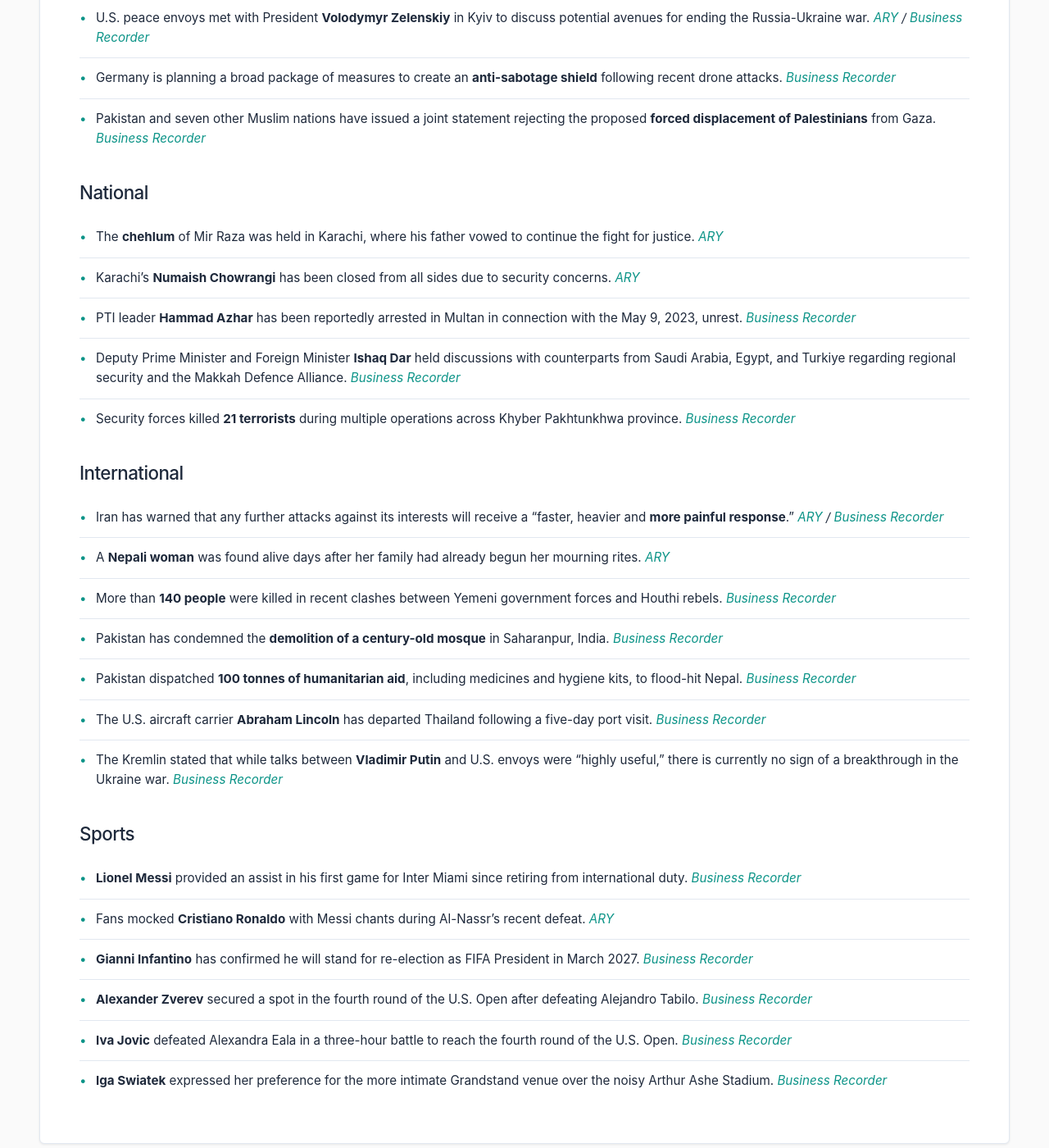
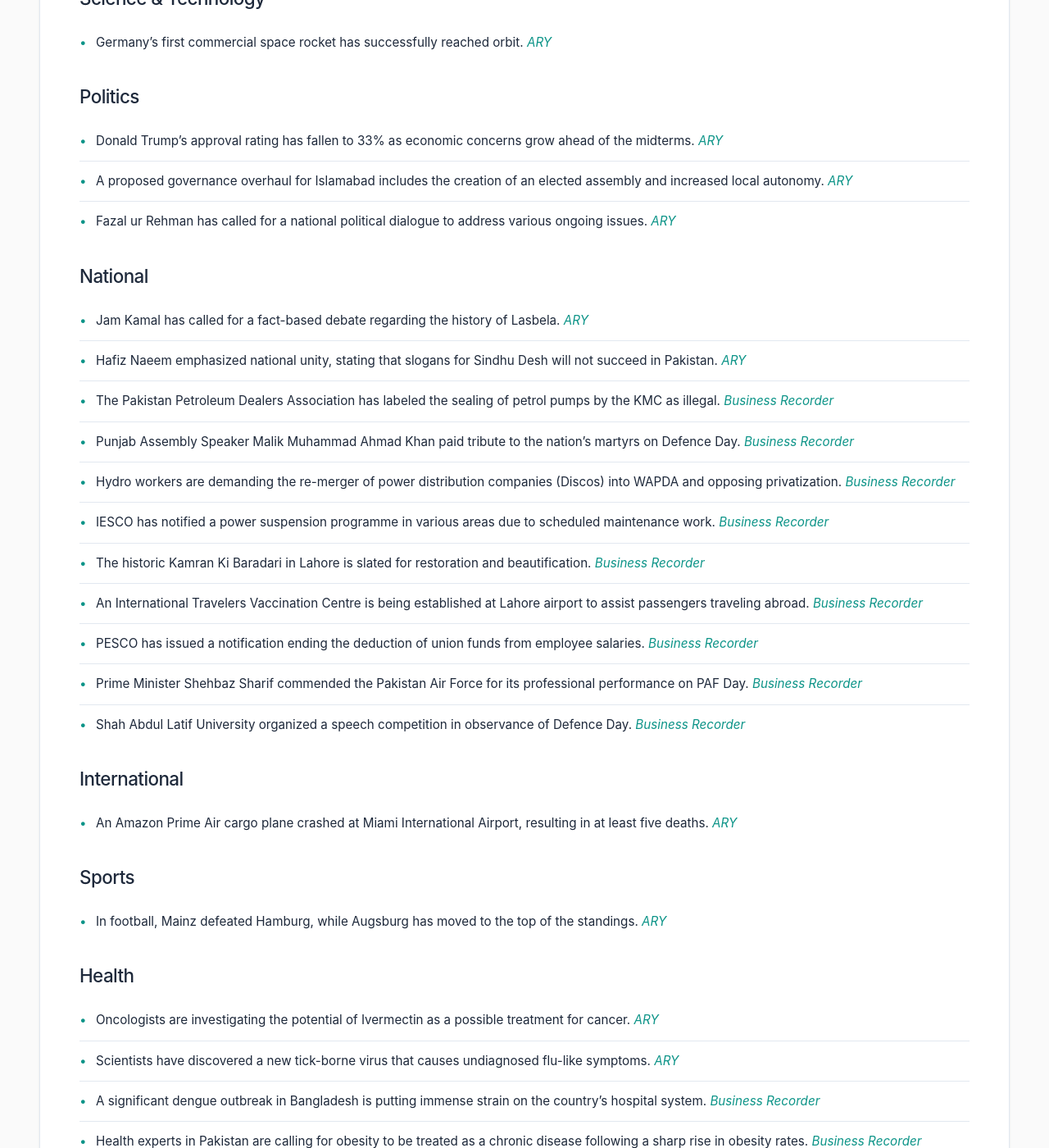
Before and after one commit to zsubzwary/news, a Jekyll site: the page built from en/index.md, in a window 1280 px wide and 1400 px high, scrolled down 966 px. Shown: the whole window at 82% size. Built offline with Jekyll 4.4.1, drawn with Linux system fonts in a browser that asks for light colours; some web fonts are replaced; comment, search, counter and statistics services are not loaded; some of the changed text lies outside the part shown.

Commit message:
DateTime; 2026-09-07T04:04:14.620Z

```diff
--- a/en/index.md
+++ b/en/index.md
@@ -4,47 +4,49 @@ title: Pakistan News Briefing
 lang: en
 ---
 
-Published at: 06-Sep-2026 21:04PKT
+Published at: 07-Sep-2026 09:04PKT
 
 Time to read: 4 mins
 
 ### Economy
-- A Brazilian court has suspended licenses for the **Sigma Lithium** mine. *[ARY](https://arynews.tv/brazilian-court-suspends-licenses-for-sigma-lithium-mine)*
-- Iran's economic leverage in the Hormuz Strait is diminishing as the U.S. intensifies its economic offensive and naval blockade. *[Business Recorder](https://www.brecorder.com/news/40438172/irans-hormuz-leverage-wanes-as-us-economic-squeeze-bites)*
-- **OPEC+** has decided to keep its oil output policy unchanged for October. *[Business Recorder](https://www.brecorder.com/news/40438165/opec-keeps-oil-output-policy-unchanged-for-october)*
+- Foxconn expects its third-quarter performance to outperform market expectations due to robust demand for AI technology. *[Business Recorder](https://www.brecorder.com/news/40438275/foxconn-says-third-quarter-to-outperform-market-expectations-on-ai-strength)*
+- The Indian rupee is expected to remain stable with support from the Reserve Bank of India, despite pressures from rising oil prices and potential US Fed rate hikes. *[Business Recorder](https://www.brecorder.com/news/40438272/indian-rupee-may-withstand-oil-fed-pressures-with-rbi-support)*
+- Asian shares saw a rally following a strong US jobs report, though rising oil prices due to Middle East tensions caused caution elsewhere. *[Business Recorder](https://www.brecorder.com/news/40438271/asia-shares-bounce-others-cautious-as-oil-rises)*
+- The US dollar experienced minimal movement despite increased expectations for a Federal Reserve rate hike. *[Business Recorder](https://www.brecorder.com/news/40438270/dollar-gets-little-lift-from-boost-in-fed-hike-expectations)*
+- Indian shares are projected to see modest gains, though investors remain wary of escalating tensions in the Middle East. *[Business Recorder](https://www.brecorder.com/news/40438269/indian-shares-set-for-modest-gains-but-mideast-tensions-keep-investors-wary)*
+- Gold prices declined as strong US payroll data reinforced expectations for higher interest rates. *[Business Recorder](https://www.brecorder.com/news/40438268/gold-eases-as-robust-us-payrolls-boost-rate-hike-bets-inflation-data-in-focus)*
+- Oil prices extended their gains following tit-for-tat maritime strikes between the US and Iran in the Strait of Hormuz. *[Business Recorder](https://www.brecorder.com/news/40438263/oil-extends-gains-after-us-and-iran-strike-ships)*
+- The Hyderabad Chamber of Small Traders expressed concern that daily fluctuations in petrol and diesel prices are making it difficult for businesses and households to manage budgets. *[Business Recorder](https://www.brecorder.com/news/40438251/daily-changes-in-pol-prices-unacceptable)*
 
 ### Science & Technology
-- Leaked pricing suggests Apple's first foldable **iPhone Ultra** could start at $2,000. *[ARY](https://arynews.tv/iphone-ultra-price-leaks-show-apples-first-foldable-starts-at-2000)*
-- The video game ***The Blood of Dawnwalker*** achieved massive success, selling over 1 million copies in just two days. *[ARY](https://arynews.tv/the-blood-of-dawnwalker-sells-over-1-million-copies-in-just-two-days)*
-
-### Weather
-- The eruption of **Mount Anak Krakatau** in Indonesia has led to the suspension of flights, schools, and fishing activities. *[Business Recorder](https://www.brecorder.com/news/40438160/indonesias-anak-krakatau-eruption-halts-flights-schools-fishing)*
+- Germany's first commercial space rocket has successfully reached orbit. *[ARY](https://arynews.tv/german-space-rocket-reaches-orbit-in-europes-first-commercial-launch)*
 
 ### Politics
-- U.S. peace envoys met with President **Volodymyr Zelenskiy** in Kyiv to discuss potential avenues for ending the Russia-Ukraine war. *[ARY](https://arynews.tv/us-envoys-hold-talks-with-zelensky-on-first-kyiv-visit) / [Business Recorder](https://www.brecorder.com/news/40438170/us-envoys-make-first-kyiv-visit-amid-ukraine-war-peace-push)*
-- Germany is planning a broad package of measures to create an **anti-sabotage shield** following recent drone attacks. *[Business Recorder](https://www.brecorder.com/news/40438163/germany-plans-anti-sabotage-shield-after-airport-drone-attack-reports)*
-- Pakistan and seven other Muslim nations have issued a joint statement rejecting the proposed **forced displacement of Palestinians** from Gaza. *[Business Recorder](https://www.brecorder.com/news/40438169/pakistan-7-other-countries-reject-forced-displacement-of-palestinians-from-gaza)*
+- Donald Trump’s approval rating has fallen to 33% as economic concerns grow ahead of the midterms. *[ARY](https://arynews.tv/trumps-approval-rating-falls-to-33-as-economic-concerns-mount-ahead-of-midterms)*
+- A proposed governance overhaul for Islamabad includes the creation of an elected assembly and increased local autonomy. *[ARY](https://arynews.tv/islamabad-governance-overhaul-proposes-elected-assembly-chief-executive-and-greater-local-autonomy)*
+- Fazal ur Rehman has called for a national political dialogue to address various ongoing issues. *[ARY](https://arynews.tv/fazal-ur-rehman-calls-for-national-political-dialogue-on-all-issues)*
 
 ### National
-- The **chehlum** of Mir Raza was held in Karachi, where his father vowed to continue the fight for justice. *[ARY](https://arynews.tv/mir-razas-chehlum-held-in-karachi-father-vows-to-continue-fight-for-justice)*
-- Karachi's **Numaish Chowrangi** has been closed from all sides due to security concerns. *[ARY](https://arynews.tv/karachis-numaish-chowrangi-closed-from-all-sides-over-security-concerns)*
-- PTI leader **Hammad Azhar** has been reportedly arrested in Multan in connection with the May 9, 2023, unrest. *[Business Recorder](https://www.brecorder.com/news/40438168/pti-leader-hammad-azhar-reportedly-arrested-in-multan)*
-- Deputy Prime Minister and Foreign Minister **Ishaq Dar** held discussions with counterparts from Saudi Arabia, Egypt, and Turkiye regarding regional security and the Makkah Defence Alliance. *[Business Recorder](https://www.brecorder.com/news/40438167/fm-dar-discusses-regional-security-makkah-pact-with-saudi-egyptian-turkish-counterparts)*
-- Security forces killed **21 terrorists** during multiple operations across Khyber Pakhtunkhwa province. *[Business Recorder](https://www.brecorder.com/news/40438162/security-forces-killed-21-terrorists-in-multiple-kp-operations-ispr)*
+- Jam Kamal has called for a fact-based debate regarding the history of Lasbela. *[ARY](https://arynews.tv/jam-kamal-calls-for-fact-based-debate-on-lasbela-history)*
+- Hafiz Naeem emphasized national unity, stating that slogans for Sindhu Desh will not succeed in Pakistan. *[ARY](https://arynews.tv/no-slogan-of-sindhu-desh-will-work-there-is-only-one-pakistan-hafiz-naeem)*
+- The Pakistan Petroleum Dealers Association has labeled the sealing of petrol pumps by the KMC as illegal. *[Business Recorder](https://www.brecorder.com/news/40438262/ppda-terms-petrol-pump-sealing-by-kmc-illegal)*
+- Punjab Assembly Speaker Malik Muhammad Ahmad Khan paid tribute to the nation's martyrs on Defence Day. *[Business Recorder](https://www.brecorder.com/news/40438252/defence-day-a-reminder-of-sacrifices-of-martyrs-veterans)*
+- Hydro workers are demanding the re-merger of power distribution companies (Discos) into WAPDA and opposing privatization. *[Business Recorder](https://www.brecorder.com/news/40438253/hydro-union-demands-discos-re-merger-into-wapda)*
+- IESCO has notified a power suspension programme in various areas due to scheduled maintenance work. *[Business Recorder](https://www.brecorder.com/news/40438254/iesco-notifies-power-suspension-programme)*
+- The historic Kamran Ki Baradari in Lahore is slated for restoration and beautification. *[Business Recorder](https://www.brecorder.com/news/40438259/riverfront-hotel-to-be-constructed-at-kamrans-baradari)*
+- An International Travelers Vaccination Centre is being established at Lahore airport to assist passengers traveling abroad. *[Business Recorder](https://www.brecorder.com/news/40438255/international-travelers-vaccination-centre-to-be-set-up-at-lahore-airport)*
+- PESCO has issued a notification ending the deduction of union funds from employee salaries. *[Business Recorder](https://www.brecorder.com/news/40438257/pesco-ends-union-fund-cut-from-salaries)*
+- Prime Minister Shehbaz Sharif commended the Pakistan Air Force for its professional performance on PAF Day. *[Business Recorder](https://www.brecorder.com/news/40438258/pm-commends-paf-for-outstanding-performance)*
+- Shah Abdul Latif University organized a speech competition in observance of Defence Day. *[Business Recorder](https://www.brecorder.com/news/40438260/defence-day-salu-organises-speech-competition)*
 
 ### International
-- Iran has warned that any further attacks against its interests will receive a "faster, heavier and **more painful response**." *[ARY](https://arynews.tv/iran-to-tackle-economic-issues-says-further-attacks-will-be-more-painful) / [Business Recorder](https://www.brecorder.com/news/40438166/irans-response-to-us-attacks-will-be-more-painful-parliament-speaker-says)*
-- A **Nepali woman** was found alive days after her family had already begun her mourning rites. *[ARY](https://arynews.tv/nepali-woman-found-alive-days-after-family-began-mourning-rites)*
-- More than **140 people** were killed in recent clashes between Yemeni government forces and Houthi rebels. *[Business Recorder](https://www.brecorder.com/news/40438175/more-than-140-killed-in-latest-yemen-clashes-military-sources)*
-- Pakistan has condemned the **demolition of a century-old mosque** in Saharanpur, India. *[Business Recorder](https://www.brecorder.com/news/40438173/pakistan-condemns-demolition-of-century-old-mosque-in-india)*
-- Pakistan dispatched **100 tonnes of humanitarian aid**, including medicines and hygiene kits, to flood-hit Nepal. *[Business Recorder](https://www.brecorder.com/news/40438171/pakistan-sends-100-tonnes-of-humanitarian-aid-to-flood-hit-nepal)*
-- The U.S. aircraft carrier **Abraham Lincoln** has departed Thailand following a five-day port visit. *[Business Recorder](https://www.brecorder.com/news/40438164/us-carrier-abraham-lincoln-departs-thailand-after-respite-visit)*
-- The Kremlin stated that while talks between **Vladimir Putin** and U.S. envoys were "highly useful," there is currently no sign of a breakthrough in the Ukraine war. *[Business Recorder](https://www.brecorder.com/news/40438158/kremlin-says-ukraine-talks-with-us-envoys-were-useful-no-sign-of-breakthrough)*
+- An Amazon Prime Air cargo plane crashed at Miami International Airport, resulting in at least five deaths. *[ARY](https://arynews.tv/amazon-prime-air-cargo-plane-crash-claims-at-least-five-lives)*
 
 ### Sports
-- **Lionel Messi** provided an assist in his first game for Inter Miami since retiring from international duty. *[Business Recorder](https://www.brecorder.com/news/40438156/messi-sets-up-miami-goal-in-first-game-since-argentina-retirement)*
-- Fans mocked **Cristiano Ronaldo** with Messi chants during Al-Nassr’s recent defeat. *[ARY](https://arynews.tv/messi-chants-mock-cristiano-ronaldo-during-al-nassrs-defeat)*
-- **Gianni Infantino** has confirmed he will stand for re-election as FIFA President in March 2027. *[Business Recorder](https://www.brecorder.com/news/40438174/fifa-confirms-infantino-will-run-in-presidential-election)*
-- **Alexander Zverev** secured a spot in the fourth round of the U.S. Open after defeating Alejandro Tabilo. *[Business Recorder](https://www.brecorder.com/news/40438159/zverev-reaches-us-open-fourth-round-with-win-over-tabilo)*
-- **Iva Jovic** defeated Alexandra Eala in a three-hour battle to reach the fourth round of the U.S. Open. *[Business Recorder](https://www.brecorder.com/news/40438157/jovic-puts-friendship-with-eala-on-hold-to-win-three-hour-battle-at-us-open)*
-- **Iga Swiatek** expressed her preference for the more intimate Grandstand venue over the noisy Arthur Ashe Stadium. *[Business Recorder](https://www.brecorder.com/news/40438161/swiatek-happy-to-swap-noisy-ashe-spotlight-for-intimate-grandstand)*
+- In football, Mainz defeated Hamburg, while Augsburg has moved to the top of the standings. *[ARY](https://arynews.tv/mainz-thrash-hamburg-as-augsburg-move-to-top)*
+
+### Health
+- Oncologists are investigating the potential of Ivermectin as a possible treatment for cancer. *[ARY](https://arynews.tv/is-ivermectin-a-possible-cure-for-cancer)*
+- Scientists have discovered a new tick-borne virus that causes undiagnosed flu-like symptoms. *[ARY](https://arynews.tv/new-tick-borne-virus-with-undiagnosed-flu-like-symptoms-is-discovered-by-scientists)*
+- A significant dengue outbreak in Bangladesh is putting immense strain on the country's hospital system. *[Business Recorder](https://www.brecorder.com/news/40438273/bangladesh-dengue-outbreak-accelerates-as-hospitals-come-under-strain)*
+- Health experts in Pakistan are calling for obesity to be treated as a chronic disease following a sharp rise in obesity rates. *[Business Recorder](https://www.brecorder.com/news/40438256/obesity-emerges-as-major-health-challenge)*
```
